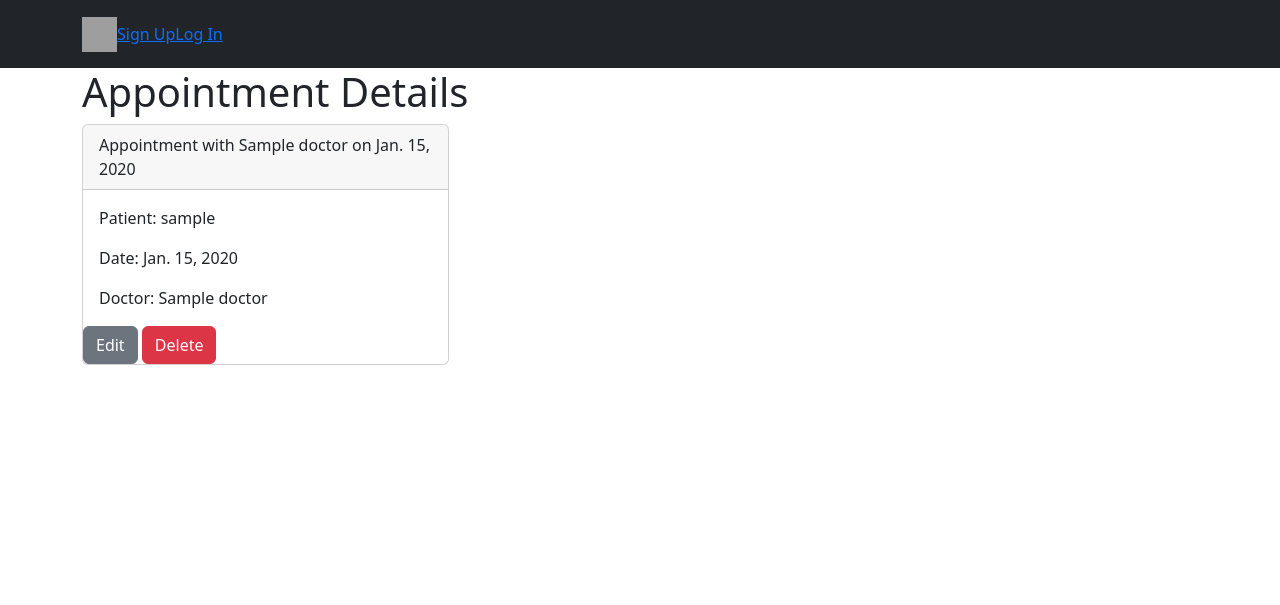
After one commit to jmaksimik/PoH, a Django app: page /appointments/1/ in a window 1280 px wide. The commit adds this page. Shown: the top 605 px of the page. Run offline with Django 4.2, Linux system fonts and the light colour scheme; tables that the repository leaves empty hold one stand-in row (values such as "Sample post"); grey boxes are pictures that could not be loaded.

Commit message:
Added Appointment Create/ Detail/ Update/ and Delete functionality with basic html/css

```diff
--- a/main_app/models.py
+++ b/main_app/models.py
@@ -53,3 +53,6 @@ class Appointment(models.Model):
 
     def __str__(self):
         return f'{self.user.username} on {self.date}'
+
+    def get_absolute_url(self):
+        return reverse('appointments_detail', kwargs={'pk': self.id})
--- /dev/null
+++ b/main_app/templates/appointments/detail.html
@@ -0,0 +1,28 @@
+{% extends 'base.html' %}
+{% block content %}
+
+
+<h1>Appointment Details</h1>
+
+<div class="row g-2">
+  <div class="col-4">
+    <div class="card mx-auto">
+      <div class="card-content">
+        <div class="card-header">
+          <span class="card-title">Appointment with {{ appointment.doctor }} on {{ appointment.date}}</span>
+        </div>
+        <div class="card-body">
+          <p class="card-text text-centered">Patient: {{ appointment.patient }}</p>
+          <p class="card-text text-centered">Date: {{ appointment.date }}</p>
+          <p class="card-text text-centered">Doctor: {{ appointment.doctor }}</p>
+        </div>
+
+      </div>
+      <div class="card-action">
+        <a href="{% url 'appointments_update' appointment.id %}" class="btn btn-secondary" role="button">Edit</a>
+        <a href="{% url 'appointments_delete' appointment.id %}" class="btn btn-danger" role="button">Delete</a>
+      </div>
+    </div>
+  </div>
+</div>
+{% endblock %}
--- a/main_app/urls.py
+++ b/main_app/urls.py
@@ -6,5 +6,10 @@ urlpatterns = [
     path('dashboard/', views.dash_index, name='index'),
     path('dashboard/profile', views.update_profile, name='profile_update'),
     path('appointments/', views.appointments_index, name='appointments_index'),
+    path('appointments/<int:pk>/', views.AppointmentDetail.as_view(), name='appointments_detail'),
+    path('appointments/create/', views.AppointmentCreate.as_view(), name='appointments_create'),
+	path('appointments/<int:pk>/update/', views.AppointmentUpdate.as_view(), name='appointments_update'),
+	path('appointments/<int:pk>/delete/', views.AppointmentDelete.as_view(), name='appointments_delete'),
     path('accounts/signup', views.signup, name='signup'),
+
 ]
--- a/main_app/views.py
+++ b/main_app/views.py
@@ -17,8 +17,11 @@ def dash_index(request):
     return render(request, 'dashboard/index.html')
 
 def appointments_index(request):
-    appts = Appointment.objects.filter(user=request.user)
-    return render(request, 'appointments/index.html', {'appts': appts})
+    appointments = Appointment.objects.filter(user=request.user)
+    return render(request, 'appointments/index.html',
+        {
+            'appointments': appointments,
+        })
 
 # User functionality
 
@@ -54,3 +57,20 @@ def signup(request):
     form = UserCreationForm()
     context = {'form': form, 'error_message': error_message}
     return render(request, 'registration/signup.html', context)
+
+
+class AppointmentDetail(DetailView):
+    model = Appointment
+    template_name = 'appointments/detail.html'
+
+class AppointmentCreate(CreateView):
+    model = Appointment
+    fields = '__all__'
+
+class AppointmentUpdate(UpdateView):
+    model = Appointment
+    fields = ['date', 'doctor']
+
+class AppointmentDelete(DeleteView):
+    model = Appointment
+    success_url = '/appointments/'
```
Also changed, not shown: main_app/templates/appointments/index.html (+24 -1 lines), main_app/templates/main_app/appointment_confirm_delete.html (added, +16 -0 lines), main_app/templates/main_app/appointment_form.html (added, +17 -0 lines).
